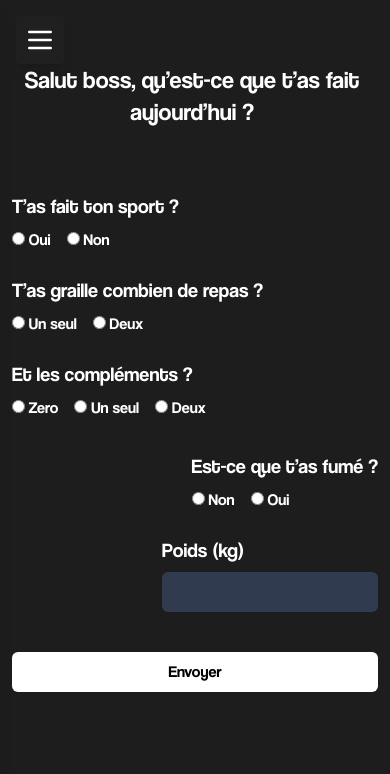
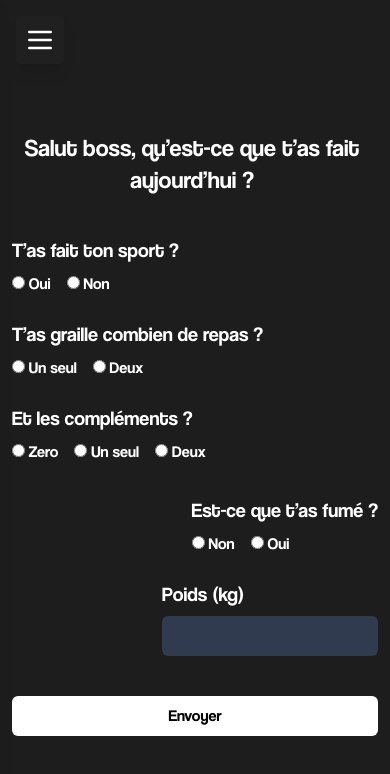
Before and after one commit to GBuard/g-rising, a React (Create React App) app in the folder client/: page / in a window 390 px wide. Shown: the top 774 px of the page. Built offline with nearby package versions, Linux system fonts and the light colour scheme.

Commit message:
Improve layout and loading UI for SaisieDuJour and Statistiques
Refactored SaisieDuJour to use a centered flex layout and adjusted spacing for better responsiveness. Updated Statistiques loading state to center the message vertically and horizontally for improved user experience.

```diff
--- a/client/src/pages/SaisieDuJour.jsx
+++ b/client/src/pages/SaisieDuJour.jsx
@@ -71,8 +71,9 @@ export default function SaisieDuJour() {
     };
 
     return (
-        <div className="min-h-screen bg-[#1D1D1D] text-white px-3 sm:px-6 md:px-10 py-6 sm:py-8">
-            <h2 className="text-2xl sm:text-3xl md:text-6xl text-center mb-16 sm:mb-40 mt-10 sm:mt-20">
+        <div className="min-h-screen bg-[#1D1D1D] text-white flex items-center justify-center px-3 sm:px-6 md:px-10 py-6 sm:py-8">
+            <div className="w-full max-w-full sm:max-w-2xl md:max-w-3xl">
+                <h2 className="text-2xl sm:text-3xl md:text-6xl text-center mb-10 sm:mb-16 md:mb-40 mt-6 sm:mt-10 md:mt-20">
                     {"Salut boss, qu’est-ce que t’as fait aujourd’hui ?"
                         .split(" ")
                         .map((word, index) => (
@@ -85,11 +86,7 @@ export default function SaisieDuJour() {
                             </span>
                         ))}
                 </h2>
-
-            <form
-                onSubmit={handleSubmit}
-                className="space-y-8 max-w-full sm:max-w-2xl md:max-w-6xl mx-auto"
-            >
+                <form onSubmit={handleSubmit} className="space-y-8">
                     {/* LIGNE 1 */}
                     <div className="flex flex-col md:flex-row justify-between gap-6 md:gap-8">
                         {/* Sport */}
@@ -120,7 +117,6 @@ export default function SaisieDuJour() {
                                 </label>
                             </div>
                         </div>
-
                         {/* Repas */}
                         <div className="flex flex-col space-y-2 flex-1">
                             <label className="text-xl sm:text-2xl md:text-3xl">
@@ -133,7 +129,9 @@ export default function SaisieDuJour() {
                                         name="repas"
                                         value="1"
                                         checked={repas === "1"}
-                                    onChange={(e) => setRepas(e.target.value)}
+                                        onChange={(e) =>
+                                            setRepas(e.target.value)
+                                        }
                                     />{" "}
                                     Un seul
                                 </label>
@@ -143,13 +141,14 @@ export default function SaisieDuJour() {
                                         name="repas"
                                         value="2"
                                         checked={repas === "2"}
-                                    onChange={(e) => setRepas(e.target.value)}
+                                        onChange={(e) =>
+                                            setRepas(e.target.value)
+                                        }
                                     />{" "}
                                     Deux
                                 </label>
                             </div>
                         </div>
-
                         {/* Compléments */}
                         <div className="flex flex-col space-y-2 flex-1">
                             <label className="text-xl sm:text-2xl md:text-3xl">
@@ -195,7 +194,6 @@ export default function SaisieDuJour() {
                             </div>
                         </div>
                     </div>
-
                     {/* LIGNE 2 */}
                     <div className="flex flex-col md:flex-row justify-between gap-6 md:gap-8 items-end">
                         {/* Cannabis */}
@@ -226,7 +224,6 @@ export default function SaisieDuJour() {
                                 </label>
                             </div>
                         </div>
-
                         {/* Poids */}
                         <div className="flex flex-col space-y-2 flex-1 max-w-xs">
                             <label className="text-xl sm:text-2xl md:text-3xl">
@@ -239,7 +236,6 @@ export default function SaisieDuJour() {
                                 className="bg-[#313b4f] text-white px-4 py-2 rounded-md w-full"
                             />
                         </div>
-
                         {/* Bouton */}
                         <button
                             type="submit"
@@ -250,5 +246,6 @@ export default function SaisieDuJour() {
                     </div>
                 </form>
             </div>
+        </div>
     );
 }
--- a/client/src/pages/Statistiques.jsx
+++ b/client/src/pages/Statistiques.jsx
@@ -32,7 +32,12 @@ export default function Statistiques() {
         fetchWeights();
     }, []);
 
-    if (!stats) return <div className="text-white p-10">Chargement...</div>;
+    if (!stats)
+        return (
+            <div className="text-white flex items-center justify-center min-h-screen pt-20 text-lg">
+                Chargement...
+            </div>
+        );
 
     const heures = Math.floor(stats.tempsVie / 60);
     const minutes = stats.tempsVie % 60;
```
Lines whose indentation alone changed are shown as unchanged.
